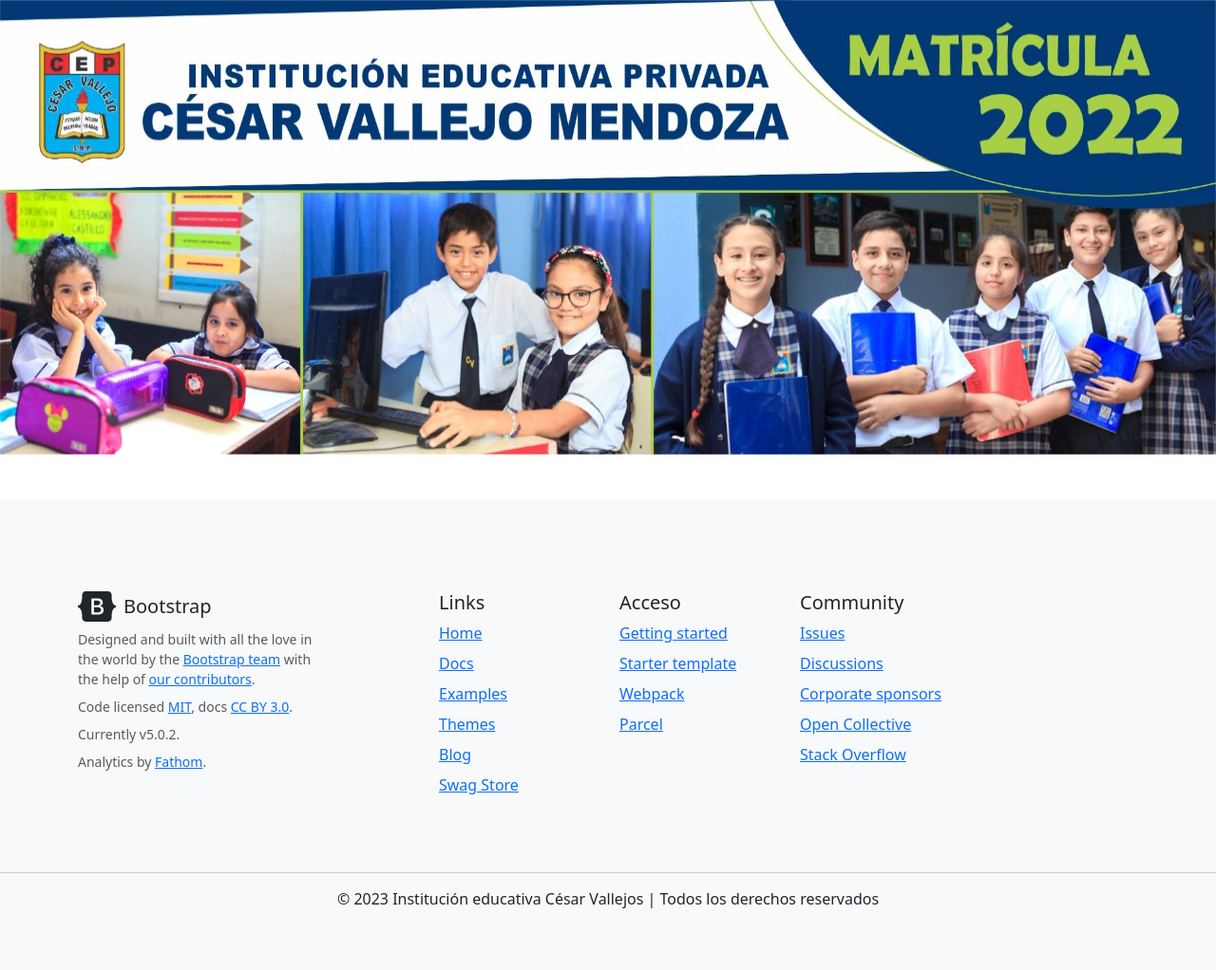
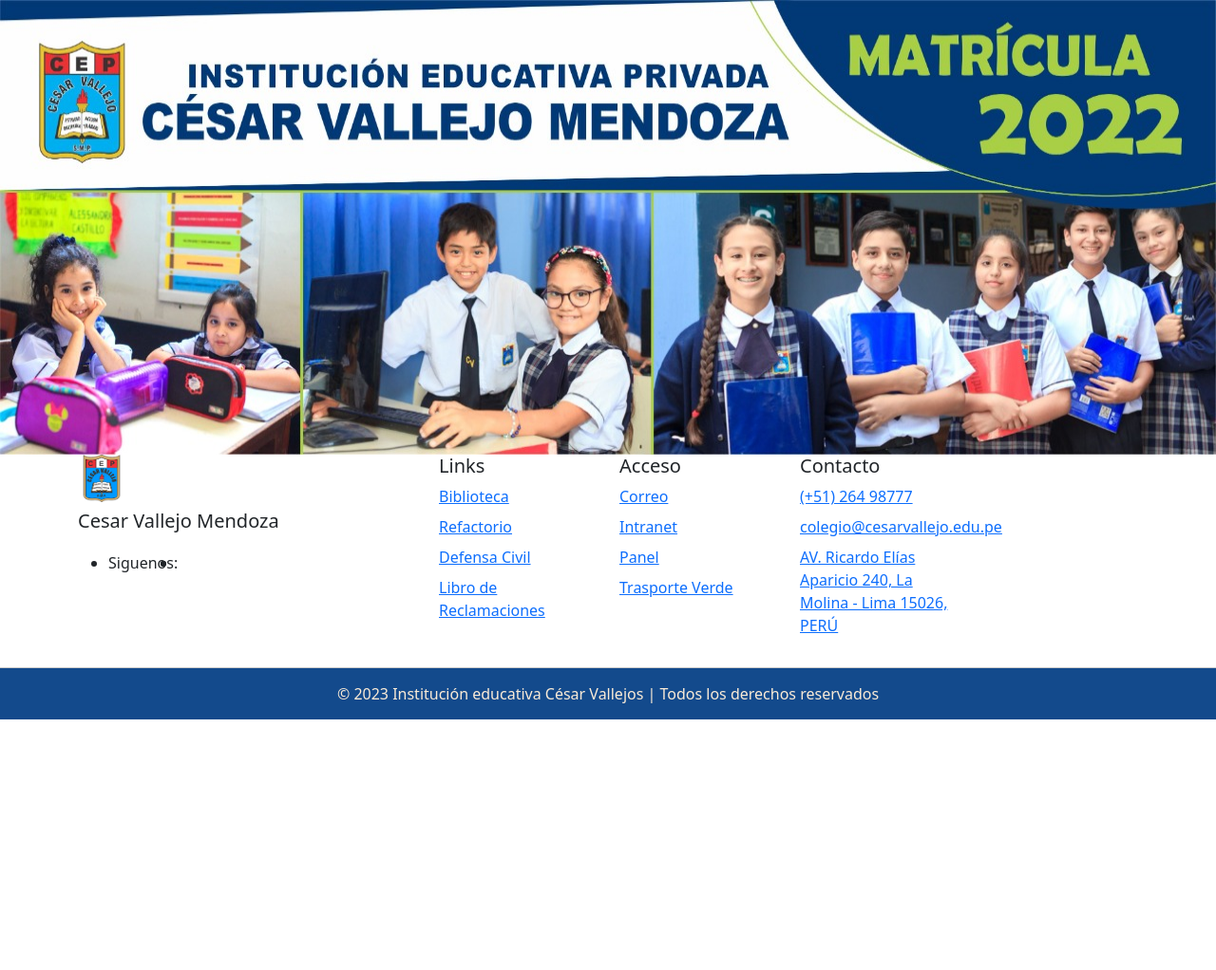
Before and after one commit to Isaac2036/BugBounty_Haven_Project, a plain HTML site: page carrusel.html in a window 1280 px wide. Shown: the whole page at 95% size. After the commit the page ends 800 px from the top, so only its background shows below. Drawn offline with nearby package versions, Linux system fonts and the light colour scheme.

Commit message:
build(slider): Se agrega cambios en el footer

```diff
--- a/carrusel.html
+++ b/carrusel.html
@@ -70,134 +70,74 @@
       ></button>
     </div>
 
-    <footer class="bd-footer py-5 mt-5 bg-light">
-      <div class="container py-5">
-        <div class="row">
-          <div class="col-lg-3 mb-3">
-            <a
-              class="d-inline-flex align-items-center mb-2 link-dark text-decoration-none"
-              href="/"
-              aria-label="Bootstrap"
-            >
-              <svg
-                xmlns="img/insignia"
-                width="40"
-                height="32"
-                class="d-block me-2"
-                viewBox="0 0 118 94"
-                role="img"
-              >
-                <title>Bootstrap</title>
-                <path
-                  fill-rule="evenodd"
-                  clip-rule="evenodd"
-                  d="M24.509 0c-6.733 0-11.715 5.893-11.492 12.284.214 6.14-.064 14.092-2.066 20.577C8.943 39.365 5.547 43.485 0 44.014v5.972c5.547.529 8.943 4.649 10.951 11.153 2.002 6.485 2.28 14.437 2.066 20.577C12.794 88.106 17.776 94 24.51 94H93.5c6.733 0 11.714-5.893 11.491-12.284-.214-6.14.064-14.092 2.066-20.577 2.009-6.504 5.396-10.624 10.943-11.153v-5.972c-5.547-.529-8.934-4.649-10.943-11.153-2.002-6.484-2.28-14.437-2.066-20.577C105.214 5.894 100.233 0 93.5 0H24.508zM80 57.863C80 66.663 73.436 72 62.543 72H44a2 2 0 01-2-2V24a2 2 0 012-2h18.437c9.083 0 15.044 4.92 15.044 12.474 0 5.302-4.01 10.049-9.119 10.88v.277C75.317 46.394 80 51.21 80 57.863zM60.521 28.34H49.948v14.934h8.905c6.884 0 10.68-2.772 10.68-7.727 0-4.643-3.264-7.207-9.012-7.207zM49.948 49.2v16.458H60.91c7.167 0 10.964-2.876 10.964-8.281 0-5.406-3.903-8.178-11.425-8.178H49.948z"
-                  fill="currentColor"
-                />
-              </svg>
-              <span class="fs-5">Bootstrap</span>
-            </a>
-            <ul class="list-unstyled small text-muted">
-              <li class="mb-2">
-                Designed and built with all the love in the world by the
-                <a href="/docs/5.0/about/team/">Bootstrap team</a> with the help
-                of
-                <a href="https://github.com/twbs/bootstrap/graphs/contributors"
-                  >our contributors</a
-                >.
-              </li>
-              <li class="mb-2">
-                Code licensed
-                <a
-                  href="https://github.com/twbs/bootstrap/blob/main/LICENSE"
-                  target="_blank"
-                  rel="license noopener"
-                  >MIT</a
-                >, docs
-                <a
-                  href="https://creativecommons.org/licenses/by/3.0/"
-                  target="_blank"
-                  rel="license noopener"
-                  >CC BY 3.0</a
-                >.
-              </li>
-              <li class="mb-2">Currently v5.0.2.</li>
-              <li class="mb-2">
-                Analytics by
-                <a
-                  href="https://usefathom.com/ref/ADZSBE"
-                  target="_blank"
-                  rel="noopener"
-                  >Fathom</a
-                >.
-              </li>
-            </ul>
-          </div>
+
+    <footer class="site-footer">
+      <div class="footer-widgets">
+          <div class="container">
+              <div class="row">
+                  <div class="col-12 col-md-6 col-lg-3">
+                      <div class="foot-about">
+                          <h2><a class="foot-logo" href="#"><img src="img/insignia.ico" alt="insignia" width="50" height="50"></a></h2>
+                          <h5> Cesar Vallejo Mendoza</h5>
+
+
+                          <ul class="d-flex flex-wrap align-items-center">
+                              <li>Siguenos: </li><br><br>
+                              <li><a href="https://www.facebook.com/newtoncollegepe" target="_blank"><i class="fa fa-facebook"></i></a></li>
+                              <li><a href="https://www.instagram.com/newtoncollege.pe/" target="_blank"><i class="fa fa-instagram"></i></a></li>
+                              <!--li><a href="#"><i class="fa fa-twitter"></i></a></li>
+                              <li><a href="#"><i class="fa fa-linkedin"></i></a></li-->
+                          </ul>
+                      </div><!-- .foot-about -->
+                  </div><!-- .col -->
           <div class="col-6 col-lg-2 offset-lg-1 mb-3">
             <h5>Links</h5>
             <ul class="list-unstyled">
-              <li class="mb-2"><a href="/">Home</a></li>
-              <li class="mb-2"><a href="/docs/5.0/">Docs</a></li>
-              <li class="mb-2"><a href="/docs/5.0/examples/">Examples</a></li>
+              <li class="mb-2"><a href="/">Biblioteca</a></li>
+              <li class="mb-2"><a href="/docs/5.0/">Refactorio</a></li>
+              <li class="mb-2"><a href="/docs/5.0/examples/">Defensa Civil</a></li>
               <li class="mb-2">
-                <a href="https://themes.getbootstrap.com/">Themes</a>
+                <a href="">Libro de Reclamaciones</a>
               </li>
-              <li class="mb-2">
-                <a href="https://blog.getbootstrap.com/">Blog</a>
-              </li>
-              <li class="mb-2">
-                <a href="https://cottonbureau.com/people/bootstrap"
-                  >Swag Store</a
-                >
-              </li>
+
             </ul>
           </div>
           <div class="col-6 col-lg-2 mb-3">
             <h5>Acceso</h5>
             <ul class="list-unstyled">
               <li class="mb-2">
-                <a href="/docs/5.0/getting-started/">Getting started</a>
+                <a href="/docs/5.0/getting-started/">Correo</a>
               </li>
               <li class="mb-2">
-                <a href="/docs/5.0/examples/starter-template/"
-                  >Starter template</a
+                <a href=""
+                  >Intranet</a
                 >
               </li>
               <li class="mb-2">
-                <a href="/docs/5.0/getting-started/webpack/">Webpack</a>
+                <a href="">Panel</a>
               </li>
               <li class="mb-2">
-                <a href="/docs/5.0/getting-started/parcel/">Parcel</a>
+                <a href="">Trasporte Verde</a>
               </li>
             </ul>
           </div>
 
           <div class="col-6 col-lg-2 mb-3">
-            <h5>Community</h5>
+            <h5>Contacto</h5>
             <ul class="list-unstyled">
               <li class="mb-2">
-                <a href="https://github.com/twbs/bootstrap/issues">Issues</a>
+                <a href="">(+51) 264 98777</a>
               </li>
               <li class="mb-2">
-                <a href="https://github.com/twbs/bootstrap/discussions"
-                  >Discussions</a
+                <a href=""
+                  >colegio@cesarvallejo.edu.pe</a
                 >
               </li>
               <li class="mb-2">
-                <a href="https://github.com/sponsors/twbs"
-                  >Corporate sponsors</a
-                >
+                <a href=""
+                  >AV. Ricardo Elías Aparicio 240, La Molina - Lima 15026, PERÚ</a>
               </li>
-              <li class="mb-2">
-                <a href="https://opencollective.com/bootstrap"
-                  >Open Collective</a
-                >
-              </li>
-              <li class="mb-2">
-                <a href="https://stackoverflow.com/questions/tagged/bootstrap-5"
-                  >Stack Overflow</a
-                >
-              </li>
+
             </ul>
           </div>
         </div>
--- a/footer.css
+++ b/footer.css
@@ -4,8 +4,14 @@ footer .copyright {
   align-items: center;
   justify-content: center;
   border-top: 1px solid #ccc;
+  background-color: rgb(19, 74, 140);
 }
 
 footer .copyright p {
   margin: 15px;
+  color: antiquewhite;
 }
+
+footer .img {
+  align-items: center;
+}
```
Also changed, not shown: img/logo_entrada.png (added).
